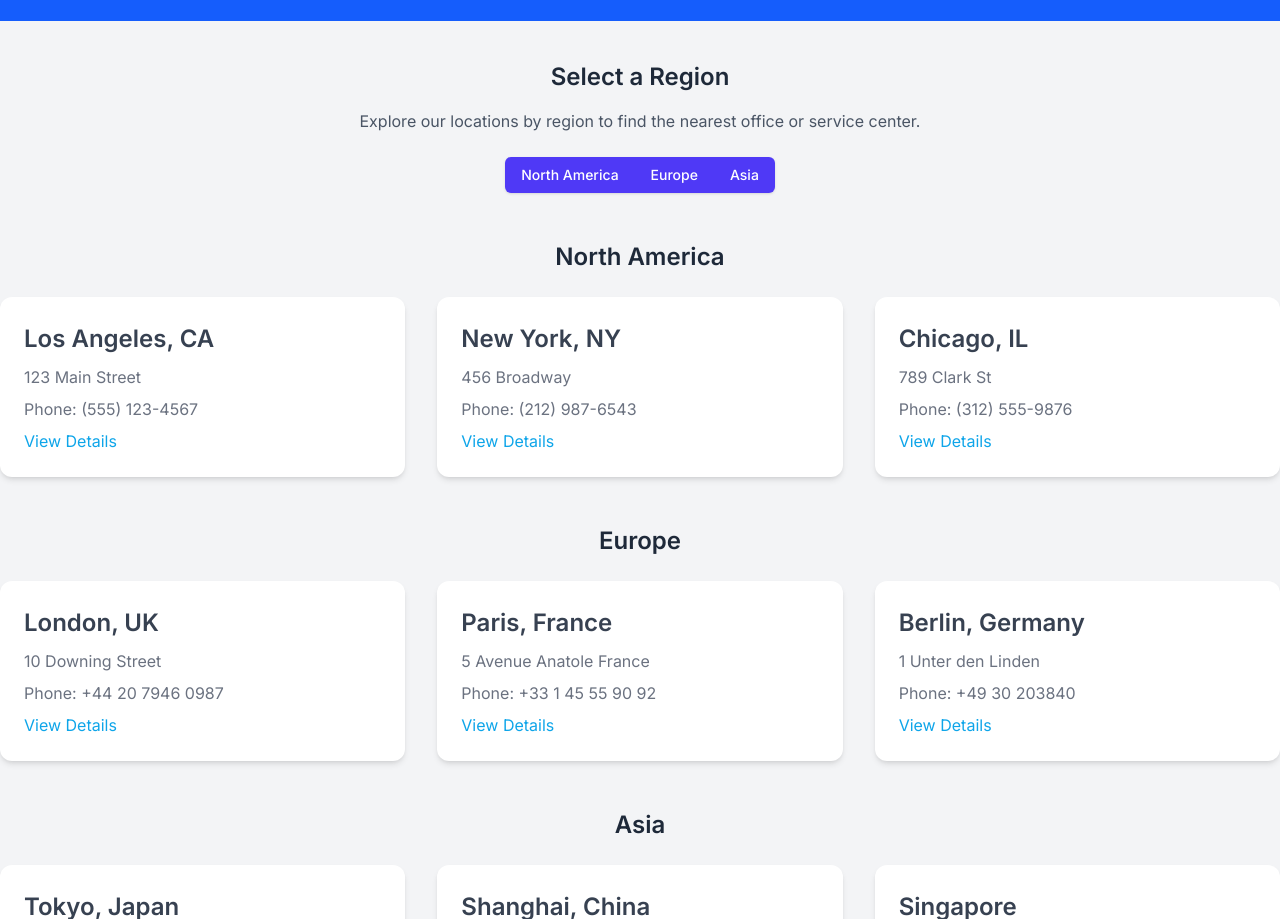
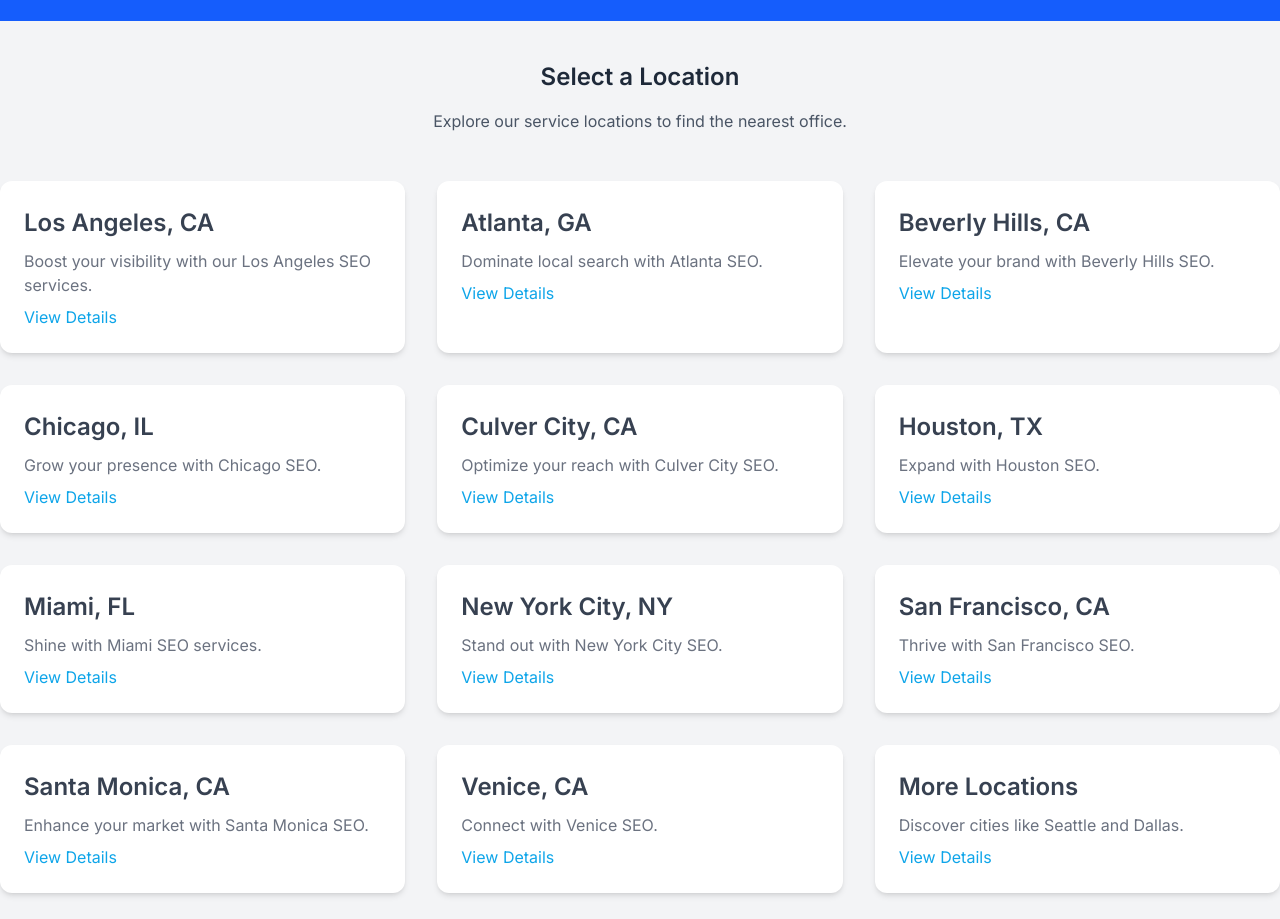
Before and after one commit to fingergunsDEV/local-info-beverly-hills, a plain HTML site: page index.html in a window 1280 px wide. Shown: the part 99-1018 px from the top of the page. Drawn offline with nearby package versions, Linux system fonts and the light colour scheme.

Commit message:
Update index.html

```diff
--- a/index.html
+++ b/index.html
@@ -3,7 +3,7 @@
 <head>
     <meta charset="UTF-8">
     <meta name="viewport" content="width=device-width, initial-scale=1.0">
-    <title>Our Locations</title>
+    <title>Our SEO Service Metro Locations</title>
     <link href="https://fonts.googleapis.com/css2?family=Inter:wght@400;500;600;700&display=swap" rel="stylesheet">
     <script src="https://unpkg.com/@tailwindcss/browser@latest"></script>
     <style>
@@ -37,120 +37,86 @@
 </head>
 <body class="bg-gray-100">
     <header class="bg-blue-600 text-white py-6 text-center">
-        <h1 class="text-3xl font-bold">Our Locations</h1>
-        <p class="text-lg mt-2">Find our offices and service centers</p>
+        <h1 class="text-3xl font-bold">🏙️ Our SEO Service Metro Locations</h1>
+        <p class="text-lg mt-2">No matter where you're located, we've got you covered.</p>
     </header>
 
     <main class="container mx-auto py-10">
         <section class="mb-12 text-center">
-            <h2 class="text-2xl font-semibold text-gray-800 mb-4">Select a Region</h2>
+            <h2 class="text-2xl font-semibold text-gray-800 mb-4">Select a Location</h2>
             <p class="text-gray-600">
-                Explore our locations by region to find the nearest office or service center.
+                Explore our service locations to find the nearest office.
             </p>
-            <div class="mt-6 flex justify-center">
-                <div class="inline-flex rounded-md shadow">
-                    <a href="#north-america" class="px-4 py-2 text-sm font-medium text-white bg-indigo-600 hover:bg-indigo-700 rounded-l-md focus:outline-none focus:ring-2 focus:ring-indigo-500 focus:ring-opacity-50">
-                        North America
-                    </a>
-                    <a href="#europe" class="px-4 py-2 text-sm font-medium text-white bg-indigo-600 hover:bg-indigo-700 focus:outline-none focus:ring-2 focus:ring-indigo-500 focus:ring-opacity-50">
-                        Europe
-                    </a>
-                    <a href="#asia" class="px-4 py-2 text-sm font-medium text-white bg-indigo-600 hover:bg-indigo-700 rounded-r-md focus:outline-none focus:ring-2 focus:ring-indigo-500 focus:ring-opacity-50">
-                        Asia
-                    </a>
-                </div>
-            </div>
         </section>
 
-        <section id="north-america" class="mb-12">
-            <h2 class="text-2xl font-semibold text-gray-800 mb-6 text-center">North America</h2>
+        <section id="locations" class="mb-12">
             <div class="grid grid-cols-1 md:grid-cols-2 lg:grid-cols-3 gap-8">
                 <div class="location-card bg-white rounded-xl shadow-md p-6 hover:shadow-lg">
                     <h3 class="mb-2">Los Angeles, CA</h3>
-                    <p class="mb-2">123 Main Street</p>
-                    <p class="mb-2">Phone: (555) 123-4567</p>
+                    <p class="mb-2">Boost your visibility with our Los Angeles SEO services.</p>
                     <a href="/locations/los-angeles">View Details</a>
                 </div>
                 <div class="location-card bg-white rounded-xl shadow-md p-6 hover:shadow-lg">
-                    <h3 class="mb-2">New York, NY</h3>
-                    <p class="mb-2">456 Broadway</p>
-                    <p class="mb-2">Phone: (212) 987-6543</p>
-                    <a href="/locations/new-york">View Details</a>
+                    <h3 class="mb-2">Atlanta, GA</h3>
+                    <p class="mb-2">Dominate local search with Atlanta SEO.</p>
+                    <a href="/locations/atlanta">View Details</a>
+                </div>
+                <div class="location-card bg-white rounded-xl shadow-md p-6 hover:shadow-lg">
+                    <h3 class="mb-2">Beverly Hills, CA</h3>
+                    <p class="mb-2">Elevate your brand with Beverly Hills SEO.</p>
+                    <a href="/locations/beverly-hills">View Details</a>
                 </div>
                 <div class="location-card bg-white rounded-xl shadow-md p-6 hover:shadow-lg">
                     <h3 class="mb-2">Chicago, IL</h3>
-                    <p class="mb-2">789 Clark St</p>
-                    <p class="mb-2">Phone: (312) 555-9876</p>
+                    <p class="mb-2">Grow your presence with Chicago SEO.</p>
                     <a href="/locations/chicago">View Details</a>
                 </div>
-            </div>
-        </section>
-
-        <section id="europe" class="mb-12">
-            <h2 class="text-2xl font-semibold text-gray-800 mb-6 text-center">Europe</h2>
-            <div class="grid grid-cols-1 md:grid-cols-2 lg:grid-cols-3 gap-8">
                 <div class="location-card bg-white rounded-xl shadow-md p-6 hover:shadow-lg">
-                    <h3 class="mb-2">London, UK</h3>
-                    <p class="mb-2">10 Downing Street</p>
-                    <p class="mb-2">Phone: +44 20 7946 0987</p>
-                    <a href="/locations/london">View Details</a>
+                    <h3 class="mb-2">Culver City, CA</h3>
+                    <p class="mb-2">Optimize your reach with Culver City SEO.</p>
+                    <a href="/locations/culver-city">View Details</a>
                 </div>
                 <div class="location-card bg-white rounded-xl shadow-md p-6 hover:shadow-lg">
-                    <h3 class="mb-2">Paris, France</h3>
-                    <p class="mb-2">5 Avenue Anatole France</p>
-                    <p class="mb-2">Phone: +33 1 45 55 90 92</p>
-                    <a href="/locations/paris">View Details</a>
+                    <h3 class="mb-2">Houston, TX</h3>
+                    <p class="mb-2">Expand with Houston SEO.</p>
+                    <a href="/locations/houston">View Details</a>
                 </div>
                 <div class="location-card bg-white rounded-xl shadow-md p-6 hover:shadow-lg">
-                    <h3 class="mb-2">Berlin, Germany</h3>
-                    <p class="mb-2">1 Unter den Linden</p>
-                    <p class="mb-2">Phone: +49 30 203840</p>
-                    <a href="/locations/berlin">View Details</a>
-                </div>
-            </div>
-        </section>
-
-        <section id="asia" class="mb-12">
-            <h2 class="text-2xl font-semibold text-gray-800 mb-6 text-center">Asia</h2>
-            <div class="grid grid-cols-1 md:grid-cols-2 lg:grid-cols-3 gap-8">
-                <div class="location-card bg-white rounded-xl shadow-md p-6 hover:shadow-lg">
-                    <h3 class="mb-2">Tokyo, Japan</h3>
-                    <p class="mb-2">1-2-3 Marunouchi, Chiyoda-ku</p>
-                    <p class="mb-2">Phone: +81 3 3211 2000</p>
-                    <a href="/locations/tokyo">View Details</a>
+                    <h3 class="mb-2">Miami, FL</h3>
+                    <p class="mb-2">Shine with Miami SEO services.</p>
+                    <a href="/locations/miami">View Details</a>
                 </div>
                 <div class="location-card bg-white rounded-xl shadow-md p-6 hover:shadow-lg">
-                    <h3 class="mb-2">Shanghai, China</h3>
-                    <p class="mb-2">100 Century Avenue, Pudong</p>
-                    <p class="mb-2">Phone: +86 21 6888 9999</p>
-                    <a href="/locations/shanghai">View Details</a>
+                    <h3 class="mb-2">New York City, NY</h3>
+                    <p class="mb-2">Stand out with New York City SEO.</p>
+                    <a href="/locations/new-york-city">View Details</a>
                 </div>
                 <div class="location-card bg-white rounded-xl shadow-md p-6 hover:shadow-lg">
-                    <h3 class="mb-2">Singapore</h3>
-                    <p class="mb-2">8 Marina View</p>
-                    <p class="mb-2">Phone: +65 6325 2000</p>
-                    <a href="/locations/singapore">View Details</a>
+                    <h3 class="mb-2">San Francisco, CA</h3>
+                    <p class="mb-2">Thrive with San Francisco SEO.</p>
+                    <a href="/locations/san-francisco">View Details</a>
+                </div>
+                <div class="location-card bg-white rounded-xl shadow-md p-6 hover:shadow-lg">
+                    <h3 class="mb-2">Santa Monica, CA</h3>
+                    <p class="mb-2">Enhance your market with Santa Monica SEO.</p>
+                    <a href="/locations/santa-monica">View Details</a>
+                </div>
+                 <div class="location-card bg-white rounded-xl shadow-md p-6 hover:shadow-lg">
+                    <h3 class="mb-2">Venice, CA</h3>
+                    <p class="mb-2">Connect with Venice SEO.</p>
+                    <a href="/locations/venice">View Details</a>
+                </div>
+                <div class="location-card bg-white rounded-xl shadow-md p-6 hover:shadow-lg">
+                    <h3 class="mb-2">More Locations</h3>
+                    <p class="mb-2">Discover cities like Seattle and Dallas.</p>
+                    <a href="/locations/more">View Details</a>
                 </div>
             </div>
         </section>
     </main>
 
     <footer class="bg-gray-200 text-gray-700 py-4 text-center">
-        <p>© 2025 Our Locations | <a href="/privacy-policy" class="text-blue-500 hover:underline">Privacy Policy</a> | <a href="/terms-of-service" class="text-blue-500 hover:underline">Terms of Service</a></p>
+        <p>© 2025 Our SEO Service Locations | <a href="/privacy-policy" class="text-blue-500 hover:underline">Privacy Policy</a> | <a href="/terms-of-service" class="text-blue-500 hover:underline">Terms of Service</a></p>
     </footer>
-
-    <script>
-    document.addEventListener('DOMContentLoaded', () => {
-        // Smooth scrolling for region links
-        document.querySelectorAll('a[href^="#"]').forEach(anchor => {
-            anchor.addEventListener('click', function (e) {
-                e.preventDefault();
-                document.querySelector(this.getAttribute('href')).scrollIntoView({
-                    behavior: 'smooth'
-                });
-            });
-        });
-    });
-    </script>
 </body>
 </html>
```
Lines whose indentation alone changed are shown as unchanged.
